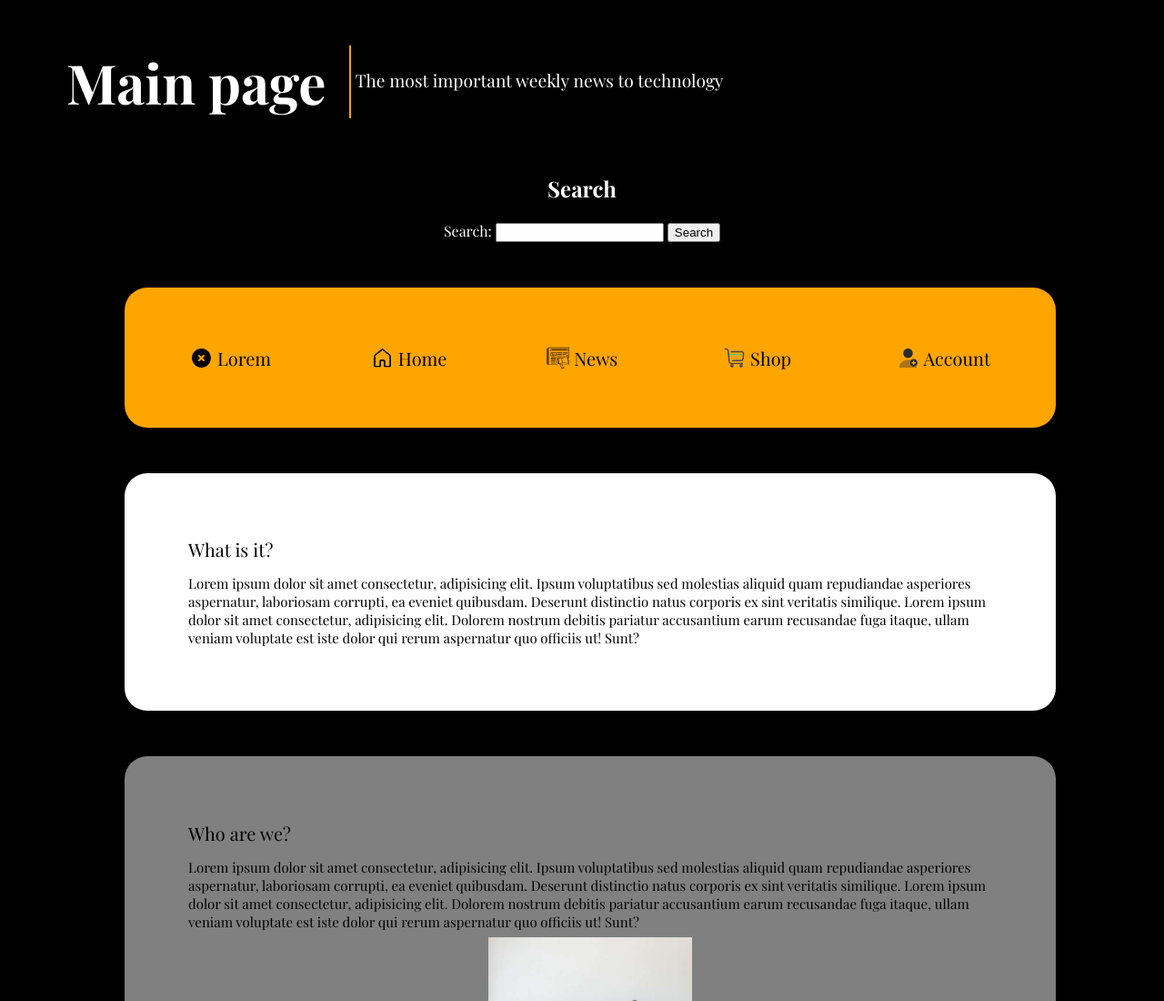
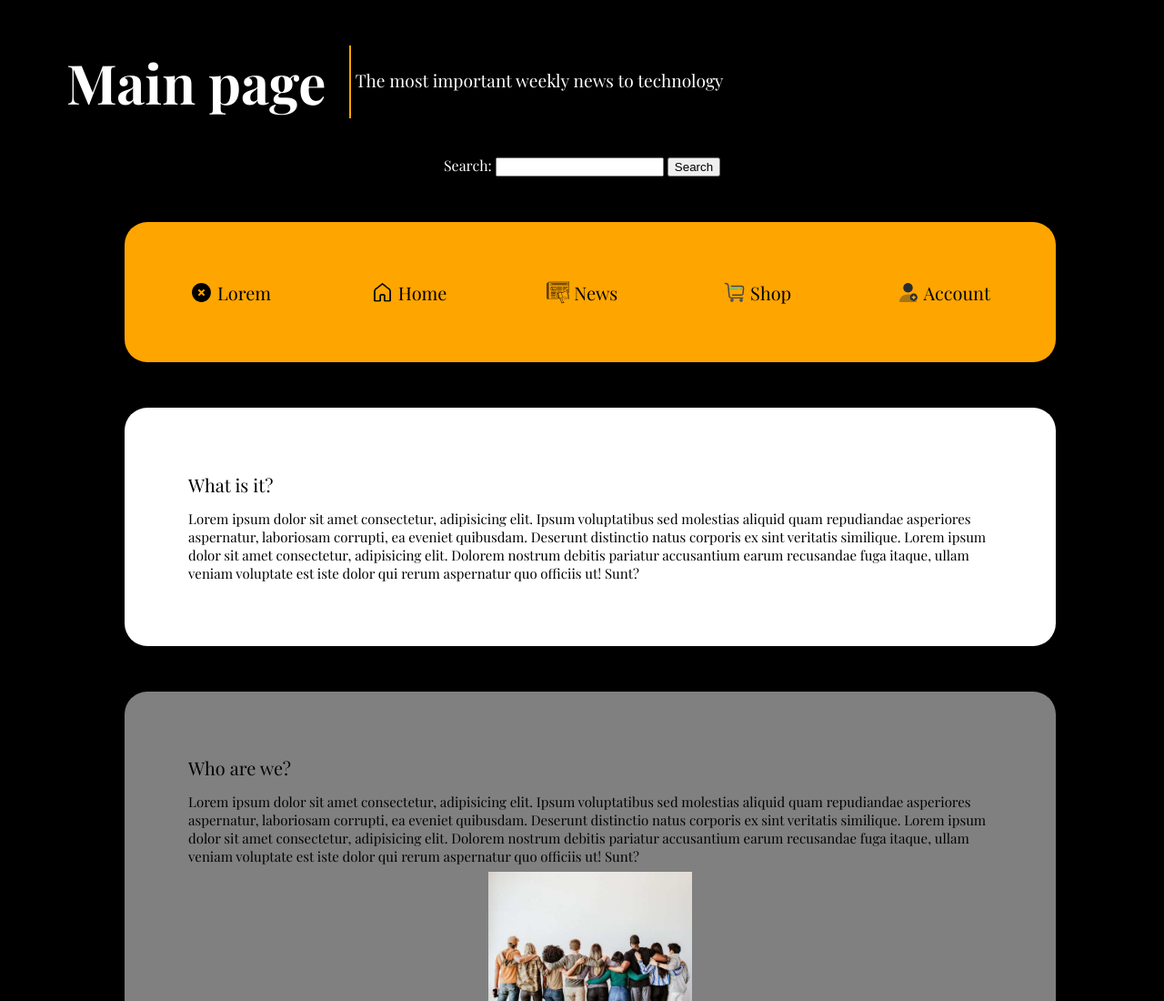
Before and after one commit to Dapaya03/module293Website, a plain HTML site: page index.html in a window 1280 px wide. Shown: the top 1100 px of the page at 91% size. Drawn offline with nearby package versions, Linux system fonts and the light colour scheme.

Commit message:
Deleted search bar title

```diff
--- a/index.html
+++ b/index.html
@@ -20,7 +20,6 @@
             </div>
         </header>
         <nav>
-            <h1>Search</h1>
             <form method="get">
                 <label for="query">Search:</label>
                 <input type="text" id="query" name="query">
```
